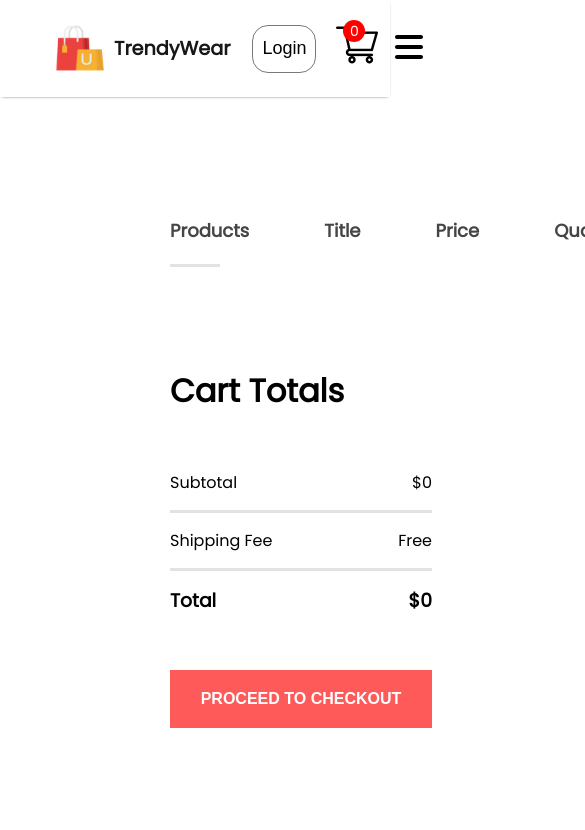
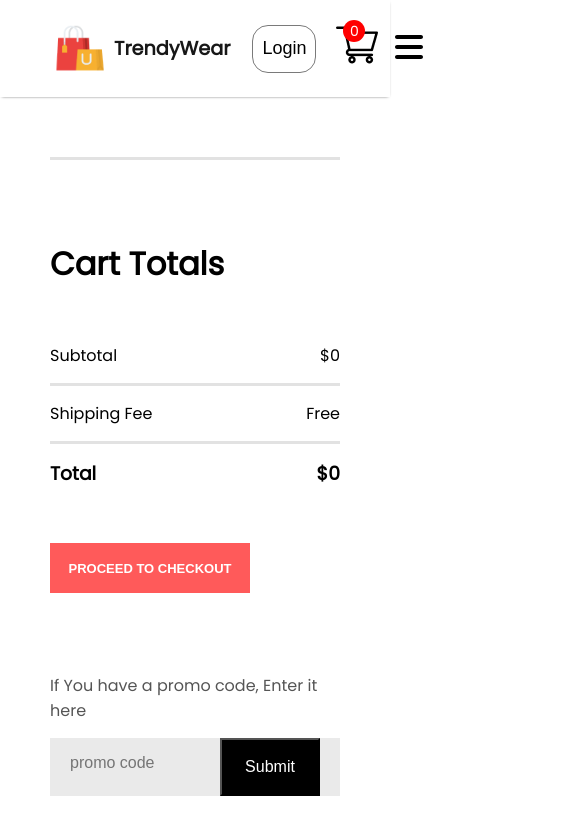
Before and after one commit to Laraib-Azmat/E-commerce_Garments, a React (Create React App) app: page /cart in a window 390 px wide. Shown: the top 830 px of the page, 585 px wide, since content can reach past the window. Built offline with nearby package versions, Linux system fonts and the light colour scheme.

Commit message:
cart item responsive

```diff
--- a/src/Components/CartItems/CartItem.module.css
+++ b/src/Components/CartItems/CartItem.module.css
@@ -76,6 +76,7 @@
     padding-left: 20px;
     height: 58px;
     background: #eaeaea;
+    display: flex;
 }
 .cartitem-promobox input{
     border: none;
@@ -93,3 +94,58 @@
     color: white;
     cursor: pointer;
 }
+
+@media(max-width:1280px){
+    .CartItems{
+        margin: 60px 50px;
+    }
+    .cartitems-format-main{
+        grid-template-columns: 0.5fr 3fr 0.5fr 0.5fr 0.5fr 0.5fr;
+        gap: 20px;
+        padding: 15px 0px;
+        font-size: 15px;
+    }
+    .carticon-product-icon{
+        height: 50px;
+    }
+    .cartitem-quantity{
+        width: 40px;
+        height: 30px;
+    }
+    .cartitem-down{
+        margin: 80px 0px;
+        flex-direction: column;
+        gap: 80px;
+    }
+    .cartitem-total{
+        margin: 0px;
+    }
+    .cartitem-total button{
+     max-width: 200px;
+     height: 50px;
+     font-size: 13px
+    }
+}
+
+@media(max-width:600px){
+    .cartitems-format-main{
+        display: none;
+        grid-template-columns: 0.5fr 3fr 0.5fr;
+        gap: 10px;
+    }
+    .cartitem-format{
+        display: grid;
+
+    }
+    .cartitem-promobox{
+        width: auto;
+        max-width: 500px
+    }
+    .cartitem-promobox input{
+        width: 100%;
+    }
+    .cartitem-promobox button{
+        width: 100px;
+        margin-left: -120px;
+    }
+}
```
